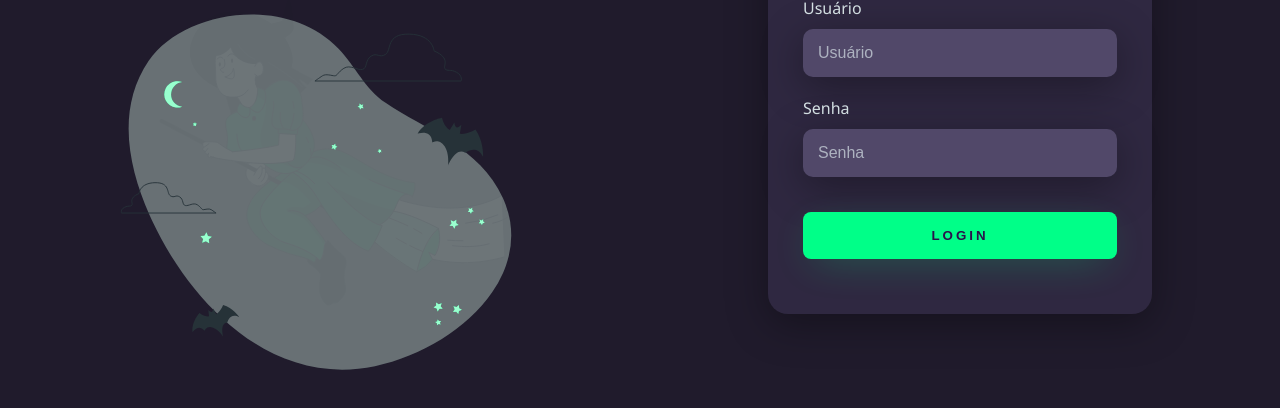
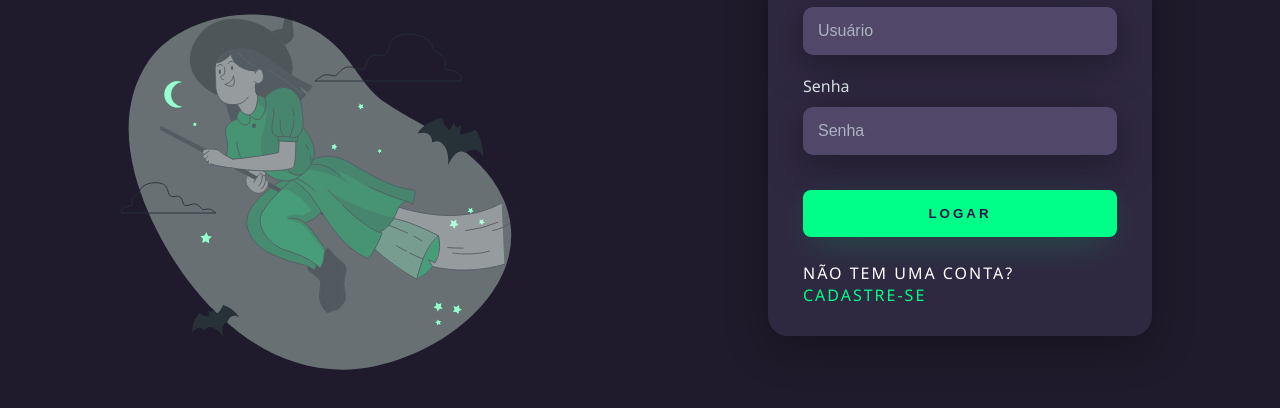
Before and after one commit to mattnicee7/Login-Dark, a plain HTML site: page index.html in a window 1280 px wide. Shown: the part 286-694 px from the top of the page. Drawn offline with Linux system fonts and the light colour scheme.

Commit message:
:sparkles: Added register button

```diff
--- a/index.html
+++ b/index.html
@@ -25,7 +25,10 @@
                         <label for="senha">Senha</label>
                         <input type="password" name="senha" placeholder="Senha">
                     </div>
-                    <button class="btn-login">Login</button>
+                    <button class="btn-login">Logar</button>
+                    <div class="btn-plus">
+                        <a class="btn-cadastre-se">Não tem uma conta? <span class="span-cadastre-se">Cadastre-se</span></a>
+                    </div>
                 </div>
             </div>
         </div>
--- a/style.css
+++ b/style.css
@@ -109,6 +109,18 @@ body * {
     box-shadow: 0px 10px 40px -12px #00ff8052;
 }
 
+.btn-cadastre-se {
+    font-family: 'Noto Sans', sans-serif;
+    text-transform: uppercase;
+    text-decoration: none;
+    letter-spacing: 2px;
+    color: white;
+}
+
+.span-cadastre-se {
+    color: #0f8;
+}
+
 @media only screen and (max-width: 950px) {
     .card-login {
         width: 85%;
@@ -118,6 +130,7 @@ body * {
 @media only screen and (max-width: 600px) {
     .main-login {
         flex-direction: column;
+        padding-bottom: 30px;
     }
 
     .left-login > h1 {
@@ -141,4 +154,8 @@ body * {
     .card-login {
         width: 90%;
     }
+
+    .btn-plus {
+        width: 100%;
+    }
 }
```
